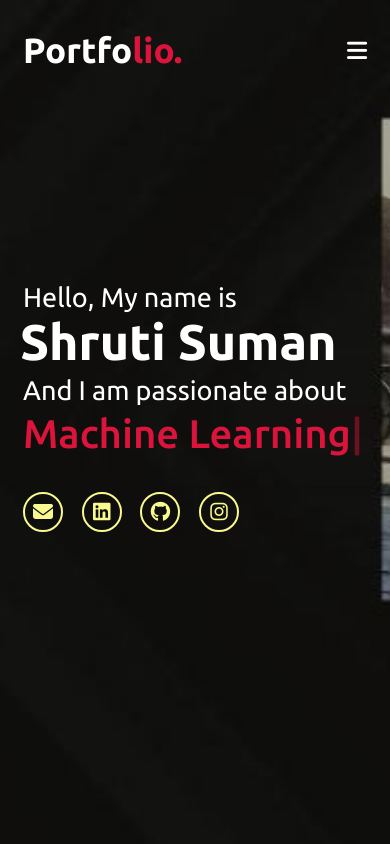
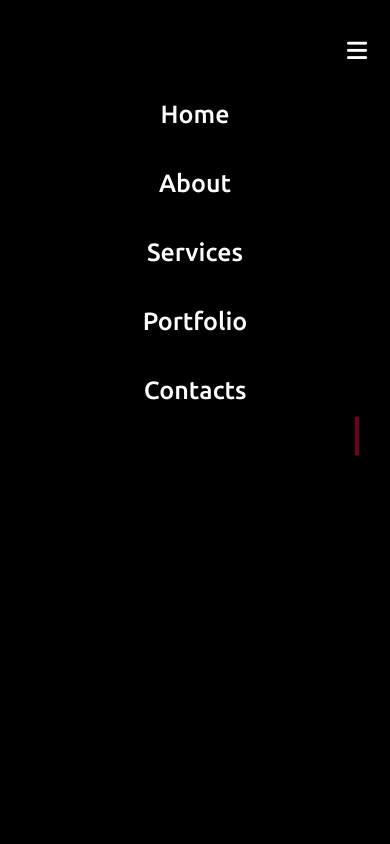
Before and after one commit to shrutiisuman/portfolio, a plain HTML site: page index.html in a window 390 px wide. Both pictures are taken after a click on the element 356 px from the left and 50 px from the top of the page. Shown: the top 844 px of the page. Drawn offline with nearby package versions, Linux system fonts and the light colour scheme.

Commit message:
Update index.html

```diff
--- a/index.html
+++ b/index.html
@@ -6,10 +6,13 @@
     <meta http-equiv="X-UA-Compatible" content="IE=edge">
     <meta name="viewport" content="width=device-width, initial-scale=1.0">
     <link rel="stylesheet" href="port.css">
-    <script src="https://kit.fontawesome.com/e08f536ad8.js" crossorigin="anonymous"></script>
+
     <script src="https://cdn.jsdelivr.net/npm/jquery@3.5.1/dist/jquery.slim.min.js"></script>
     <script src="https://cdn.jsdelivr.net/npm/popper.js@1.16.1/dist/umd/popper.min.js"></script>
     <script src="https://cdn.jsdelivr.net/npm/bootstrap@4.6.1/dist/js/bootstrap.min.js"></script>
+
+    <script src="https://kit.fontawesome.com/e08f536ad8.js" crossorigin="anonymous"></script>
+
     <script src="https://unpkg.com/typed.js@2.0.15/dist/typed.umd.js"></script>
 
 
@@ -22,7 +25,7 @@
     <nav class="navbar">
         <div class="max-width">
             <div class="logo"><a href="#">Portfo<span>lio.</span></a></div>
-            <ul class="menu">
+            <ul class="menu navbar-menu">
                 <li><a href="#home">Home</a></li>
                 <li><a href="#about">About</a></li>
                 <li><a href="#services">Services</a></li>
@@ -242,6 +245,24 @@
 
 <script src="main.js"></script>
 <script>
+    document.addEventListener('DOMContentLoaded', function() {
+        const menuButton = document.querySelector('.menu-btn');
+        const navbarMenu = document.querySelector('.navbar-menu');
+        const menuLinks = document.querySelectorAll('.navbar-menu a');
+
+        menuButton.addEventListener('click', function() {
+            navbarMenu.classList.toggle('active');
+        });
+
+        menuLinks.forEach(link => {
+            link.addEventListener('click', function() {
+                navbarMenu.classList.remove('active');
+            });
+        });
+    });
+</script>
+
+<script>
     var tablinks = document.getElementsByClassName("tab-links");
     var tabcontents = document.getElementsByClassName("tab-contents");
 
```
